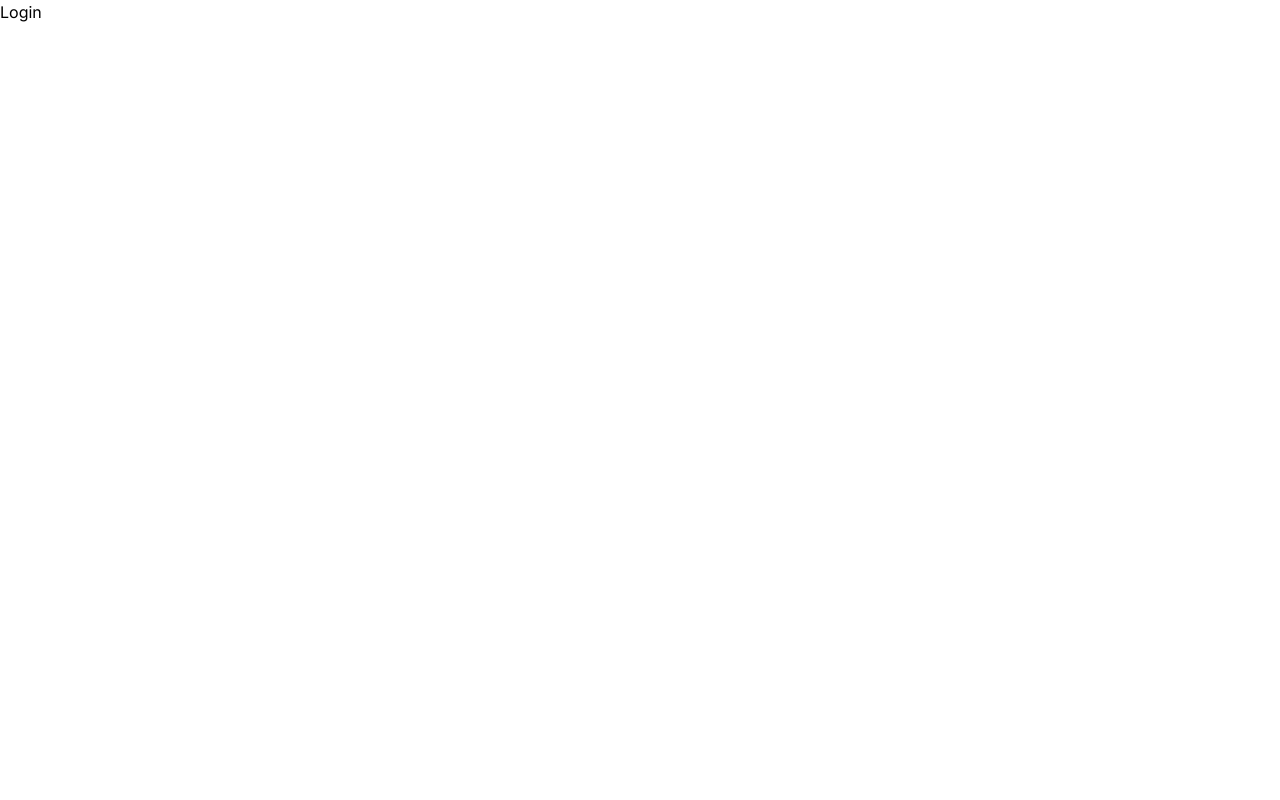
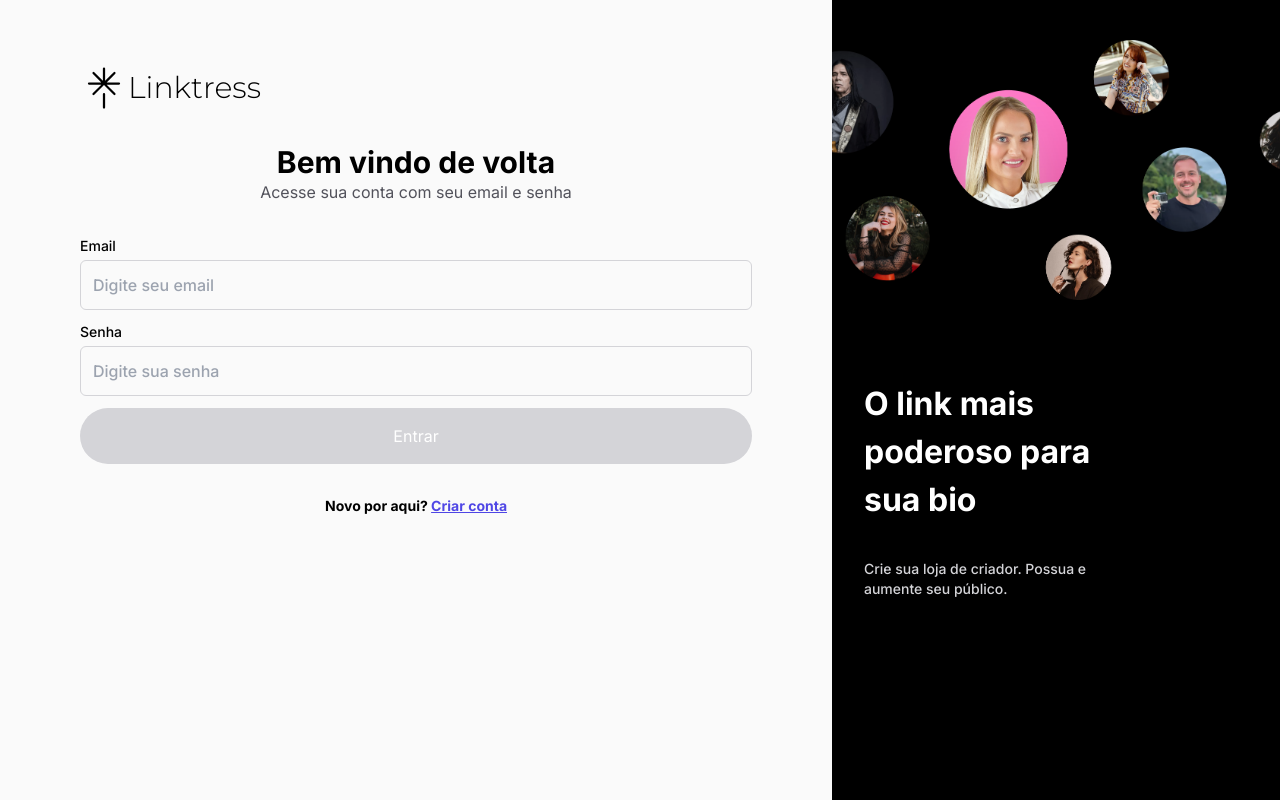
Before and after one commit to gbmouraa/linktress, a React (Vite) app: page /login in a window 1280 px wide. Built offline with nearby package versions, Linux system fonts and the light colour scheme.

Commit message:
feat: implement login page with form validation and illustration

```diff
--- a/src/pages/login.tsx
+++ b/src/pages/login.tsx
@@ -1,3 +1,94 @@
+import { useState } from "react";
+import { PiLinktreeLogoLight } from "react-icons/pi";
+import { Link } from "react-router-dom";
+import illustration from "../assets/login_illustration.png";
+
 export const Login = () => {
-  return <div>Login</div>;
+  const [email, setEmail] = useState("");
+  const [password, setPassword] = useState("");
+
+  const isFormValid = email.trim() !== "" && password.trim() !== "";
+
+  return (
+    <div className="md:flex">
+      <div className="min-h-screen flex-1 bg-zinc-50 px-6 py-10 md:px-20 md:py-16">
+        <div className="logo mx-auto flex max-w-[800px] items-center">
+          <PiLinktreeLogoLight
+            color="#000"
+            className="text-[60px] md:text-[48px]"
+          />
+          <span className="logo select-none text-4xl font-light md:text-3xl">
+            Linktress
+          </span>
+        </div>
+        <div className="mt-8 md:text-center">
+          <h1 className="text-3xl font-bold">Bem vindo de volta</h1>
+          <p className="text-zinc-600">
+            Acesse sua conta com seu email e senha
+          </p>
+        </div>
+        <form className="mx-auto mt-8 w-full max-w-[800px]">
+          <fieldset className="mb-3 flex flex-col gap-y-1">
+            <label htmlFor="email" className="text-sm font-medium">
+              Email
+            </label>
+            <input
+              type="text"
+              value={email}
+              onChange={(e) => setEmail(e.target.value)}
+              id="email"
+              name="email"
+              className="rounded-md border border-zinc-300 bg-transparent p-3 font-medium text-zinc-600 outline-none"
+              placeholder="Digite seu email"
+            />
+          </fieldset>
+          <fieldset className="mb-3 flex flex-col gap-y-1">
+            <label htmlFor="password" className="text-sm font-medium">
+              Senha
+            </label>
+            <input
+              type="password"
+              value={password}
+              onChange={(e) => setPassword(e.target.value)}
+              id="password"
+              name="password"
+              className="rounded-md border border-zinc-300 bg-transparent p-3 font-medium text-zinc-600 outline-none"
+              placeholder="Digite sua senha"
+            />
+          </fieldset>
+          <button
+            disabled={!isFormValid}
+            type="submit"
+            className={`w-full rounded-full bg-indigo-600 py-4 text-white transition-colors hover:bg-indigo-600/70 ${!isFormValid && "bg-zinc-300 hover:bg-zinc-300"}`}
+          >
+            Entrar
+          </button>
+        </form>
+        <div className="mt-8 text-center">
+          <p className="text-sm font-bold">
+            Novo por aqui?{" "}
+            <Link to="/register" className="text-indigo-600 underline">
+              Criar conta
+            </Link>
+          </p>
+        </div>
+      </div>
+      <div className="hidden w-[35%] flex-col bg-black md:flex">
+        <figure className="pb-20 pt-10">
+          <img src={illustration} alt="Imagem ilustrativa" />
+          <figcaption className="sr-only">
+            Imagem ilustrativa de usuários fictícios do linktress.
+          </figcaption>
+        </figure>
+        <div className="ml-8">
+          <h2 className="block max-w-[260px] text-[32px] font-bold text-white">
+            O link mais poderoso para sua bio
+          </h2>
+          <small className="mt-[35px] block max-w-[230px] text-sm font-medium text-zinc-300">
+            Crie sua loja de criador. Possua e aumente seu público.
+          </small>
+        </div>
+      </div>
+    </div>
+  );
 };
```
Also changed, not shown: src/assets/login_illustration.png (added).
